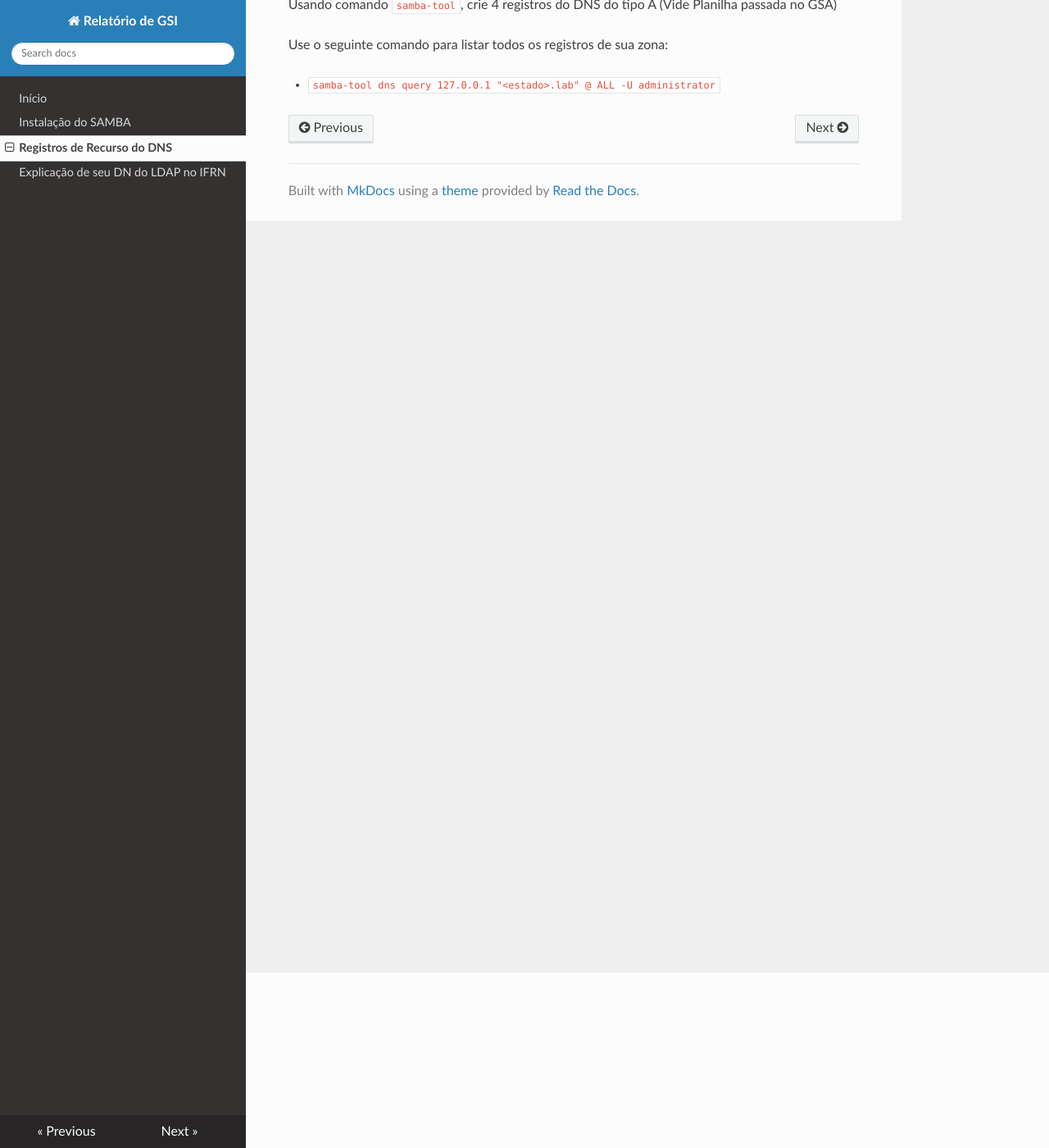
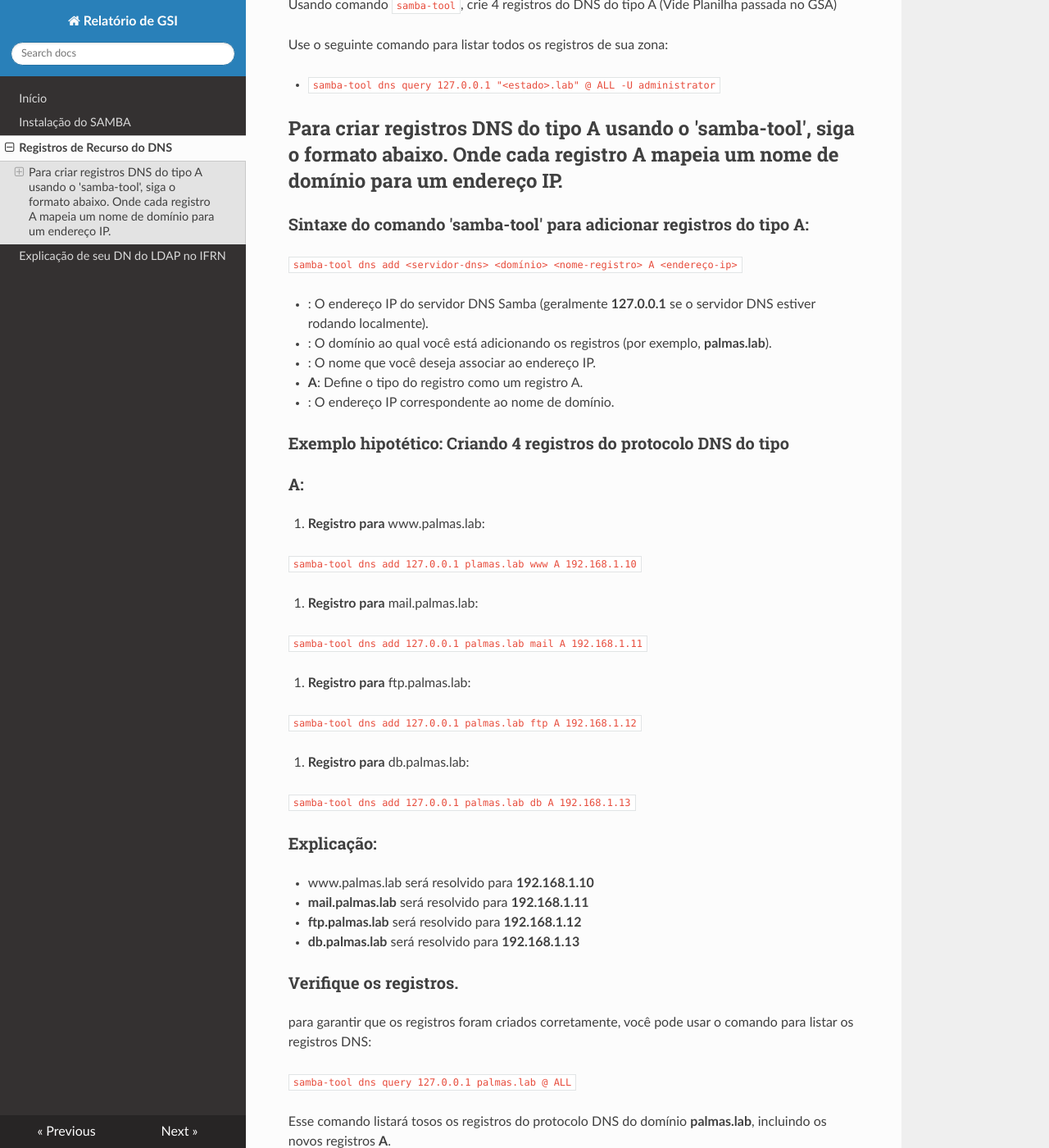
Before and after one commit to esteffanys/gsi-rel, an MkDocs documentation site: the page built from docs/dns/registros-a.md, in a window 1280 px wide and 1400 px high, scrolled down 214 px. Shown: the whole window at 82% size. Built offline with MkDocs 1.6.1, drawn with Linux system fonts in a browser that asks for light colours; nearby versions of some CDN libraries.

Commit message:
realizando alterações para a passo 2. da Documentaçaõ e instalação do samba-tool

```diff
--- a/docs/dns/registros-a.md
+++ b/docs/dns/registros-a.md
@@ -8,3 +8,56 @@ Usando comando `samba-tool`, crie 4 registros do DNS do tipo A (Vide Planilha pa
 Use o seguinte comando para listar todos os registros de sua zona:
 
 - `samba-tool dns query 127.0.0.1 "<estado>.lab" @ ALL -U administrator`
+
+## Para criar registros DNS do tipo A usando o 'samba-tool', siga o formato abaixo. Onde cada registro A mapeia um nome de domínio para um endereço IP.
+
+### Sintaxe do comando 'samba-tool' para adicionar registros do tipo A:
+
+`samba-tool dns add <servidor-dns> <domínio> <nome-registro> A <endereço-ip>`
+
+- **<servidor_dns>**: O endereço IP do servidor DNS Samba (geralmente **127.0.0.1** se o servidor DNS estiver rodando localmente).
+
+- **<domínio>**: O domínio ao qual você está adicionando os registros (por exemplo, **palmas.lab**).
+
+- **<nome_registro>**: O nome que você deseja associar ao endereço IP.
+
+- **A**: Define o tipo do registro como um registro A.
+
+- **<endereço-ip>**: O endereço IP correspondente ao nome de domínio.
+
+### Exemplo hipotético: Criando 4 registros do protocolo DNS do tipo
+### **A**:
+
+1. **Registro para** www.palmas.lab:
+
+`samba-tool dns add 127.0.0.1 plamas.lab www A 192.168.1.10`
+
+2. **Registro para** mail.palmas.lab:
+
+`samba-tool dns add 127.0.0.1 palmas.lab mail A 192.168.1.11`
+
+3. **Registro para** ftp.palmas.lab:
+
+`samba-tool dns add 127.0.0.1 palmas.lab ftp A 192.168.1.12`
+
+4. **Registro para** db.palmas.lab:
+
+`samba-tool dns add 127.0.0.1 palmas.lab db A 192.168.1.13`
+
+### Explicação:
+
+* www.palmas.lab será resolvido para **192.168.1.10**
+
+* **mail.palmas.lab** será resolvido para **192.168.1.11**
+
+* **ftp.palmas.lab** será resolvido para **192.168.1.12**
+
+* **db.palmas.lab** será resolvido para **192.168.1.13**
+
+### Verifique os registros.
+
+para garantir que os registros foram criados corretamente, você pode usar o comando para listar os registros DNS:
+
+`samba-tool dns query 127.0.0.1 palmas.lab @ ALL`
+
+Esse comando listará tosos os registros do protocolo DNS do domínio **palmas.lab**, incluindo os novos registros **A**.
```
